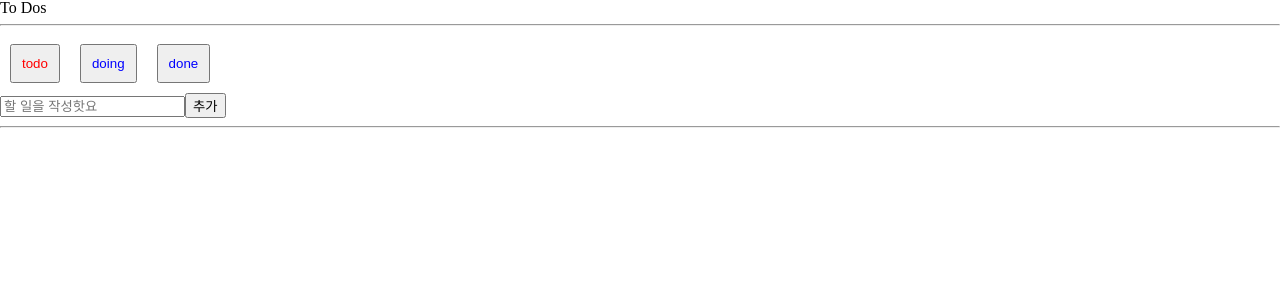
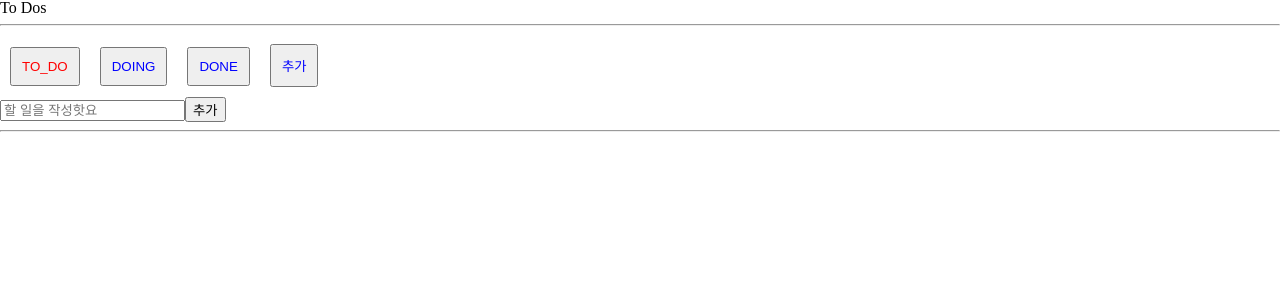
Before and after one commit to j2noo/to-do-list, a React (Create React App) app: page / in a window 1280 px wide. Shown: the top 300 px of the page. Built offline with nearby package versions, Linux system fonts and the light colour scheme.

Commit message:
refactor : categories atom 추가

```diff
--- a/src/atoms.tsx
+++ b/src/atoms.tsx
@@ -1,13 +1,13 @@
 import { atom, selector } from "recoil";
 export enum Categories {
-  "TO_DO"="TO_DO",
-  "DOING"="DOING",
-  "DONE"="DONE",
+  "TO_DO" = "TO_DO",
+  "DOING" = "DOING",
+  "DONE" = "DONE",
 }
 export interface IToDo {
   id: number;
   text: string;
-  category: Categories;
+  category: string;
 }
 export const toDoState = atom<IToDo[]>({ key: "toDo", default: [] });
 export const categoryState = atom<Categories>({ key: "category", default: Categories.TO_DO });
@@ -20,3 +20,8 @@ export const todoSelector = selector({
     return toDos.filter((toDo) => toDo.category === category);
   },
 });
+
+export const allCategoryState = atom<string[]>({
+  key: "allCategory",
+  default: [Categories.TO_DO, Categories.DOING, Categories.DONE],
+});
--- a/src/component/SelectTab.tsx
+++ b/src/component/SelectTab.tsx
@@ -1,8 +1,8 @@
 import { styled } from "styled-components";
-import { Categories, categoryState } from "../atoms";
+import { Categories, allCategoryState, categoryState } from "../atoms";
 import { useRecoilState } from "recoil";
 
-const CategoryTab = styled.button<{ isSelected: boolean }>`
+const CategoryTab = styled.button<{ isSelected?: boolean }>`
   margin: 10px;
   padding: 10px;
   color: ${(props) => (props.isSelected ? "red" : "blue")};
@@ -10,21 +10,22 @@ const CategoryTab = styled.button<{ isSelected: boolean }>`
 
 function SelectTab() {
   const [category, setCategory] = useRecoilState(categoryState);
+  const [allCategories, setAllCategories] = useRecoilState(allCategoryState);
   function categoryClicked(event: React.MouseEvent<HTMLButtonElement>) {
     console.log(event.currentTarget.value);
     setCategory(event.currentTarget.value as Categories);
   }
+
+  console.log(allCategories);
   return (
     <>
-      <CategoryTab isSelected={category == Categories.TO_DO} value={Categories.TO_DO} onClick={categoryClicked}>
-        todo
-      </CategoryTab>
-      <CategoryTab isSelected={category == Categories.DOING} value={Categories.DOING} onClick={categoryClicked}>
-        doing
-      </CategoryTab>
-      <CategoryTab isSelected={category == Categories.DONE} value={Categories.DONE} onClick={categoryClicked}>
-        done
-      </CategoryTab>
+      {allCategories.map((oneCategory) => (
+        <CategoryTab isSelected={category == oneCategory} value={oneCategory} onClick={categoryClicked}>
+          {oneCategory}
+        </CategoryTab>
+      ))}
+
+      <CategoryTab>추가</CategoryTab>
     </>
   );
 }
```
